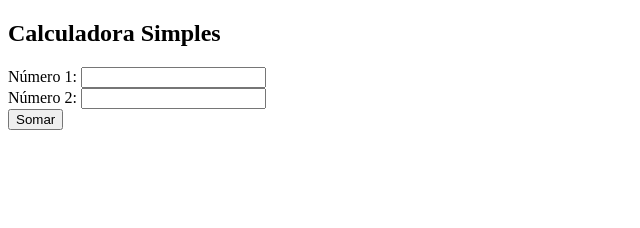
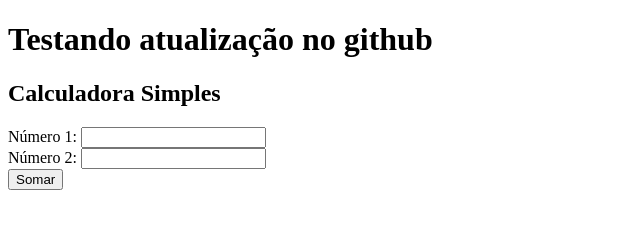
Before and after one commit to marianarolim/aula1604, a plain HTML site: page ex1.html in a window 1280 px wide. Shown: the whole page, without its empty margins (0-640 px from the left). Drawn offline with Linux system fonts and the light colour scheme.

Commit message:
Inclusão texto ex1.html

```diff
--- a/ex1.html
+++ b/ex1.html
@@ -8,6 +8,7 @@
 </head>
 <body>
     <!-- Título da página -->
+     <h1>Testando atualização no github</h1>
     <h2>Calculadora Simples</h2>
 
     <!-- Formulário para entrada dos números -->
```
